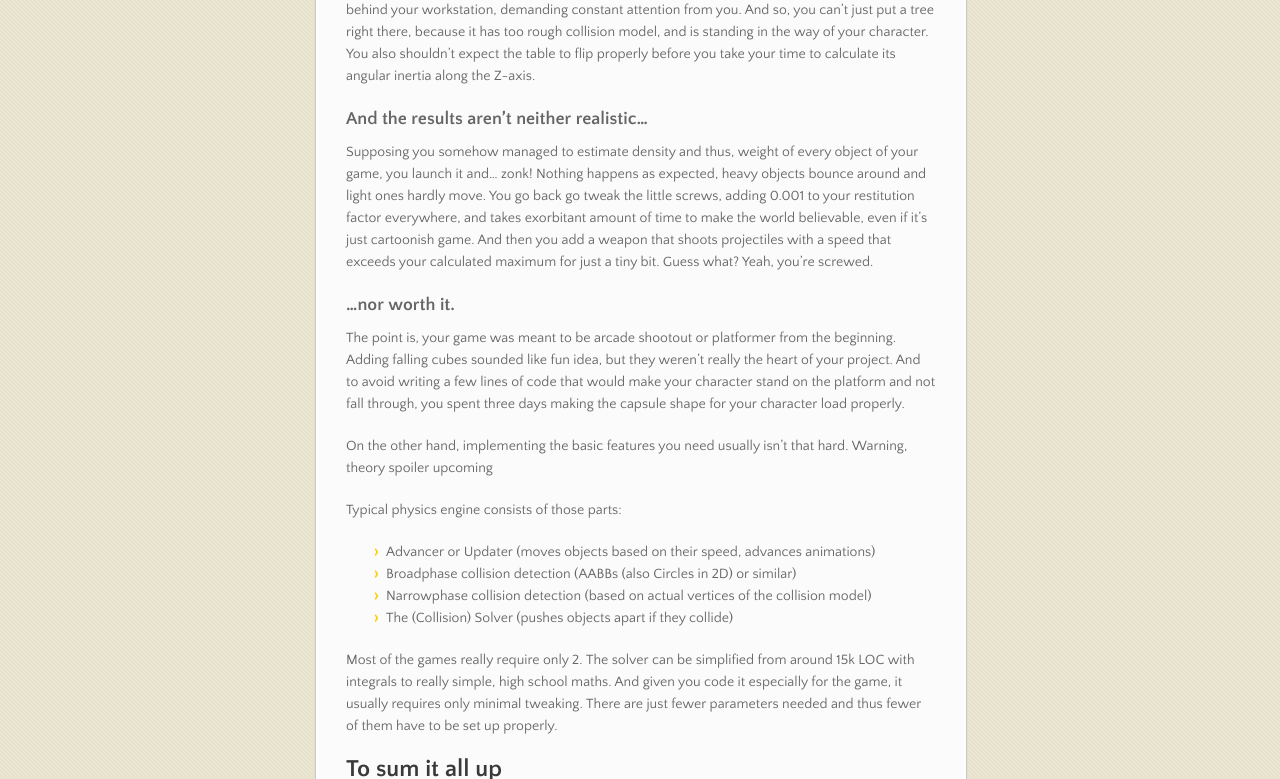
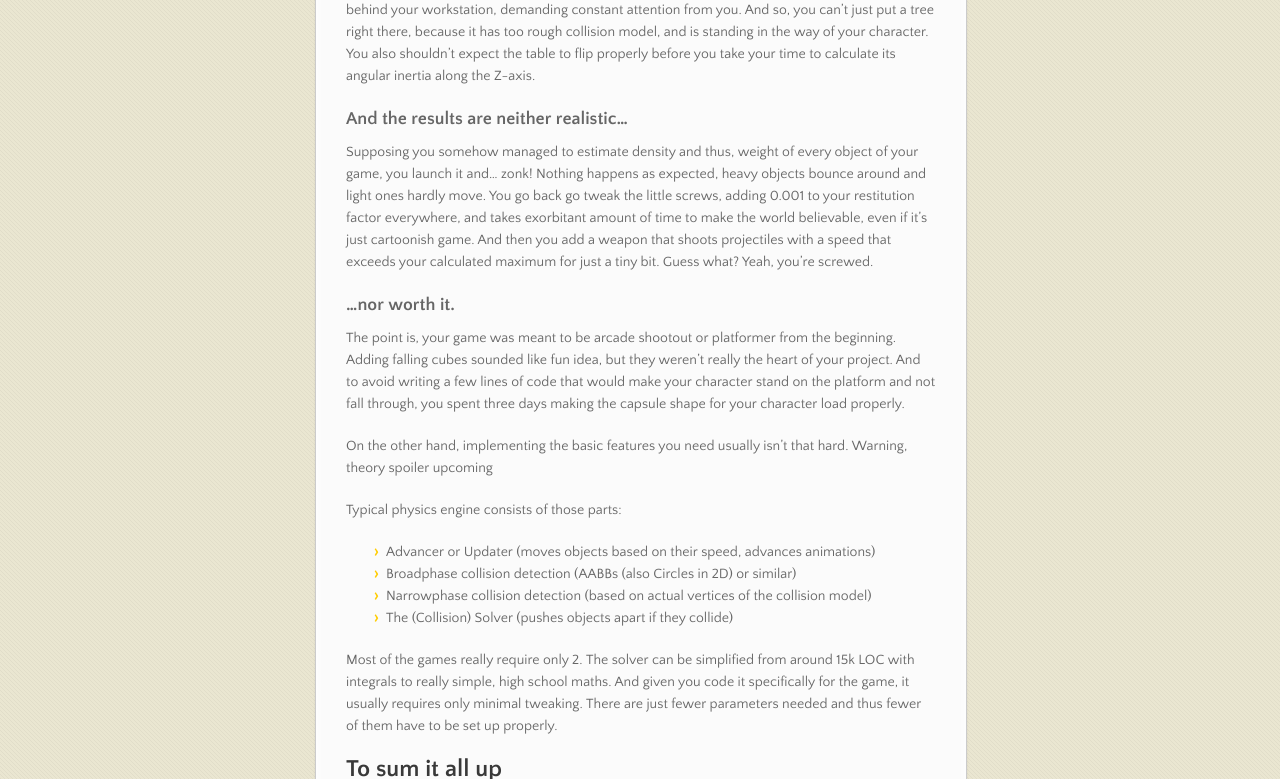
Before and after one commit to bananu7/bananu7.github.com, a Jekyll site: the page built from _posts/2013-06-06-why-physics-engines-suck-for-games.markdown, in a window 1280 px wide. Shown: the part 1000-1779 px from the top of the page. Built offline with Jekyll 4.4.1, drawn with Linux system fonts in a browser that asks for light colours; nearby versions of some CDN libraries; Markdown is read by kramdown in place of the engine named in the settings.

Commit message:
Fixed some stylistic issues with 'physics engines' article

```diff
--- a/_posts/2013-06-06-why-physics-engines-suck-for-games.markdown
+++ b/_posts/2013-06-06-why-physics-engines-suck-for-games.markdown
@@ -39,7 +39,7 @@ help the developer is actually taking more time to make it work properly. Which
 
 That's a thing that might sound odd at first (especially when compared to data-driven environment behavior). The point is, the more sophisticated and realisitic your physics software is, the more you will have to feed to it, to make it work satisfactory. It's like a large green monster behind your workstation, demanding constant attention from you. And so, you can't just put a tree right there, because it has too rough collision model, and is standing in the way of your character. You also shouldn't expect the table to flip properly before you take your time to calculate its angular inertia along the Z-axis.
 
-###And the results aren't neither realistic...
+###And the results are neither realistic...
 
 Supposing you somehow managed to estimate density and thus, weight of every object of your game, you launch it and... zonk! Nothing happens as expected, heavy objects bounce around and light ones hardly move. You go back go tweak the little screws, adding 0.001 to your restitution factor everywhere, and takes exorbitant amount of time to make the world believable, even if it's just cartoonish game. And then you add a weapon that shoots projectiles with a speed that exceeds your calculated maximum for just a tiny bit. Guess what? Yeah, you're screwed.
 
@@ -56,7 +56,7 @@ Typical physics engine consists of those parts:
  * Narrowphase collision detection (based on actual vertices of the collision model)
  * The (Collision) Solver (pushes objects apart if they collide)
 
-Most of the games really require only 2. The solver can be simplified from around 15k LOC with integrals to really simple, high school maths. And given you code it especially for the game, it usually requires only minimal tweaking. There are just fewer parameters needed and thus fewer of them have to be set up properly.
+Most of the games really require only 2. The solver can be simplified from around 15k LOC with integrals to really simple, high school maths. And given you code it specifically for the game, it usually requires only minimal tweaking. There are just fewer parameters needed and thus fewer of them have to be set up properly.
 
 ##To sum it all up
 
```
